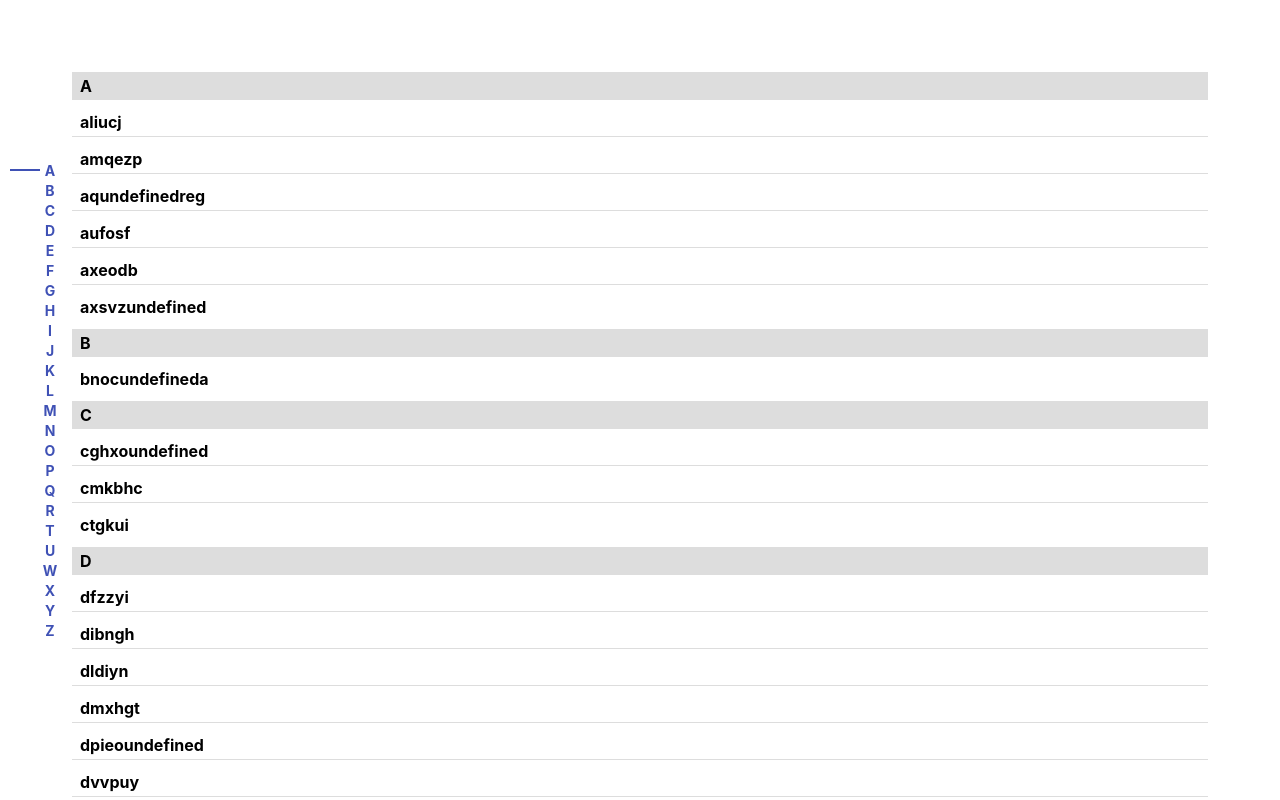
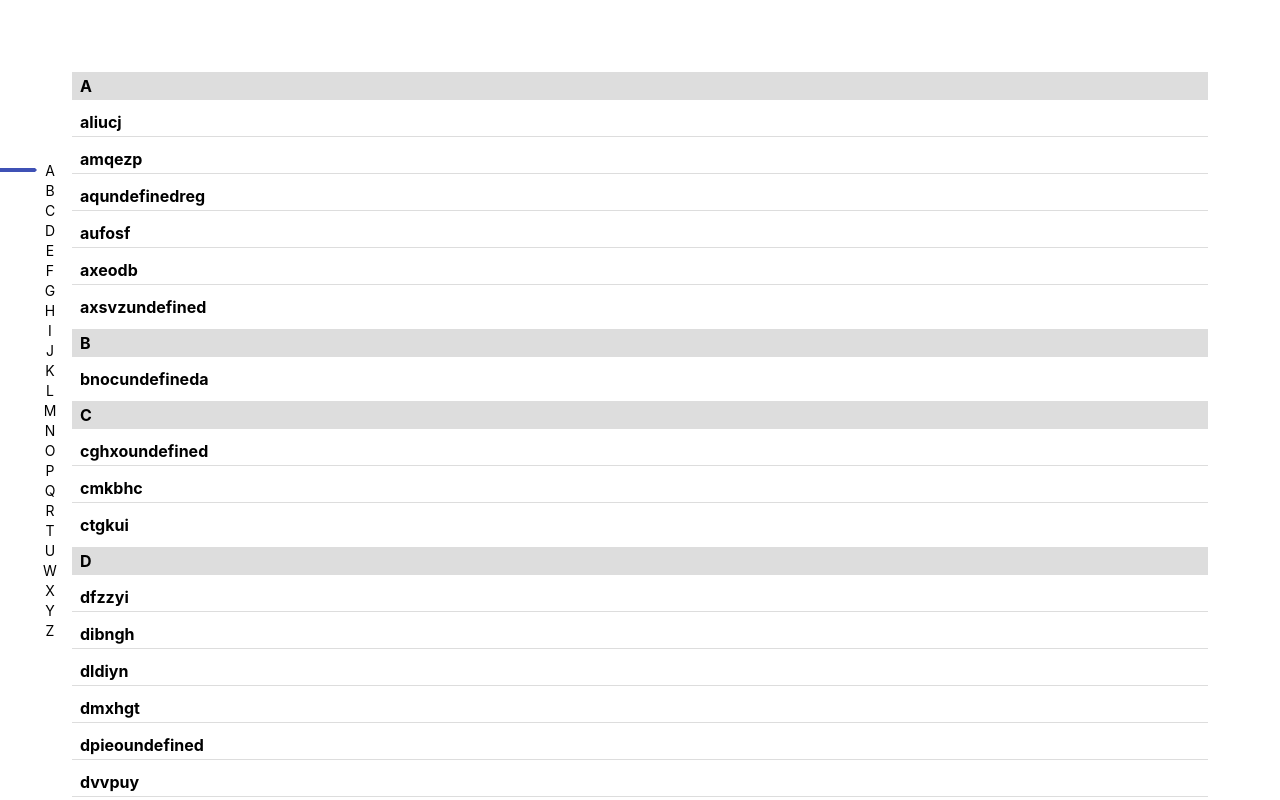
Before and after one commit to CptDoraemon/alphabetic-scroll, a React (Create React App) app: page / in a window 1280 px wide. Shown: the top 800 px of the page. Built offline with nearby package versions, Linux system fonts and the light colour scheme.

Commit message:
improved indicator styling, improved search function performance

```diff
--- a/src/alphabetic-scroll/alphabetic-scroll.jsx
+++ b/src/alphabetic-scroll/alphabetic-scroll.jsx
@@ -33,21 +33,22 @@ const useBindAnchorToScroll = (anchorList, anchorRefs, setAnchor, isTouchingRef)
   }, [anchorList, anchorRefs]);
 
   useEffect(() => {
-    const search = (nums, target) => {
-      let lo = 0, hi = nums.length - 1;
-      while(lo < hi) {
-        const mid = Math.floor((lo + hi) / 2);
-        if (nums[mid] === target) {
-          break;
-        } else if (nums[mid] > target ) {
-          hi = mid - 1;
-        } else {
-          lo = mid + 1;
+    const search = (array, target) => {
+      let l = 0;
+      let r = array.length - 1;
+      while (l < r) {
+        const midIndex = Math.floor((l + r) / 2);
+        const midValue = array[midIndex];
+
+        if (midValue === target) {
+          return midIndex
+        } else if (midValue < target) {
+          l = midIndex + 1
+        } else if (midValue > target) {
+          r = midIndex - 1
         }
       }
-      const mid = Math.floor((lo + hi) / 2);
-      const index = target <= nums[mid] ? mid - 1 : mid;
-      return Math.max(0, index);
+      return Math.max(0, l - 1)
     };
 
     const scrollHandler = () => {
@@ -164,7 +165,7 @@ const useScrollAfterAnchorChange = (anchor, anchorRefs) => {
 
 const useInlineStyles = (listLength) => {
   return useMemo(() => {
-    const maxContainerHeight = window.innerHeight * 0.8;
+    const maxContainerHeight = window.innerHeight - 200;
     const maxHeight = 20;
     const minHeight = 10;
     const rawHeight = maxContainerHeight / listLength;
@@ -178,9 +179,6 @@ const useInlineStyles = (listLength) => {
       },
       container: {
         height: `${containerHeight}px`,
-      },
-      indicator: {
-        height: `${Math.floor(fontSize / 5)}px`
       }
     }
   }, [listLength]);
@@ -188,9 +186,10 @@ const useInlineStyles = (listLength) => {
 
 const useStyles = makeStyles((theme) => {
   const rootWidth = 60;
-  const textWidth = 20;
-  const paddingLeft = 10;
+  const textWidth = 25;
+  const paddingLeft = 0;
   const indicatorWidth = rootWidth - textWidth - paddingLeft;
+  const indicatorHeight = 4;
 
   return {
     root: {
@@ -208,8 +207,7 @@ const useStyles = makeStyles((theme) => {
       '& li': {
         width: '100%',
         textTransform: 'uppercase',
-        color: theme.palette.primary.main,
-        fontWeight: 700,
+        // color: theme.palette.primary.main,
         cursor: 'pointer',
         display: 'flex',
         flexDirection: 'row',
@@ -226,10 +224,24 @@ const useStyles = makeStyles((theme) => {
     indicator: {
       position: 'absolute',
       width: indicatorWidth,
+      height: indicatorHeight,
       backgroundColor: theme.palette.primary.main,
-      right: textWidth,
+      left: paddingLeft,
       top: '50%',
       transform: 'translateY(-50%)',
+      '&:after': {
+        content: '""',
+        position: 'absolute',
+        top: 0,
+        left: indicatorWidth,
+        fontSize: 0,
+        lineHeight: '0%',
+        width: 0,
+        borderTop: `${indicatorHeight / 2}px solid rgba(0,0,0,0)`,
+        borderBottom: `${indicatorHeight / 2}px solid rgba(0,0,0,0)`,
+        borderLeft: `${indicatorHeight / 2}px solid ${theme.palette.primary.main}`,
+        borderRight: 'none'
+      }
     }
   }
 });
@@ -278,7 +290,10 @@ const TouchScrollBarInner = ({anchorList, anchorRefs}) => {
           className={classes.root}
           style={styles.container}
       >
-      <ul>
+        <ul
+            onMouseEnter={() => isTouchingRef.current = true}
+            onMouseLeave={() => isTouchingRef.current = false}
+        >
           {
             anchorList.map(name => (
                 <li
@@ -287,7 +302,9 @@ const TouchScrollBarInner = ({anchorList, anchorRefs}) => {
                     style={styles.li}
                 >
                   <span>{name}</span>
-              { anchor.name === name && <div className={classes.indicator} style={styles.indicator}/> }
+                  { anchor.name === name &&
+                  <div className={classes.indicator} />
+                  }
                 </li>
             ))
           }
```
Lines whose indentation alone changed are shown as unchanged.
